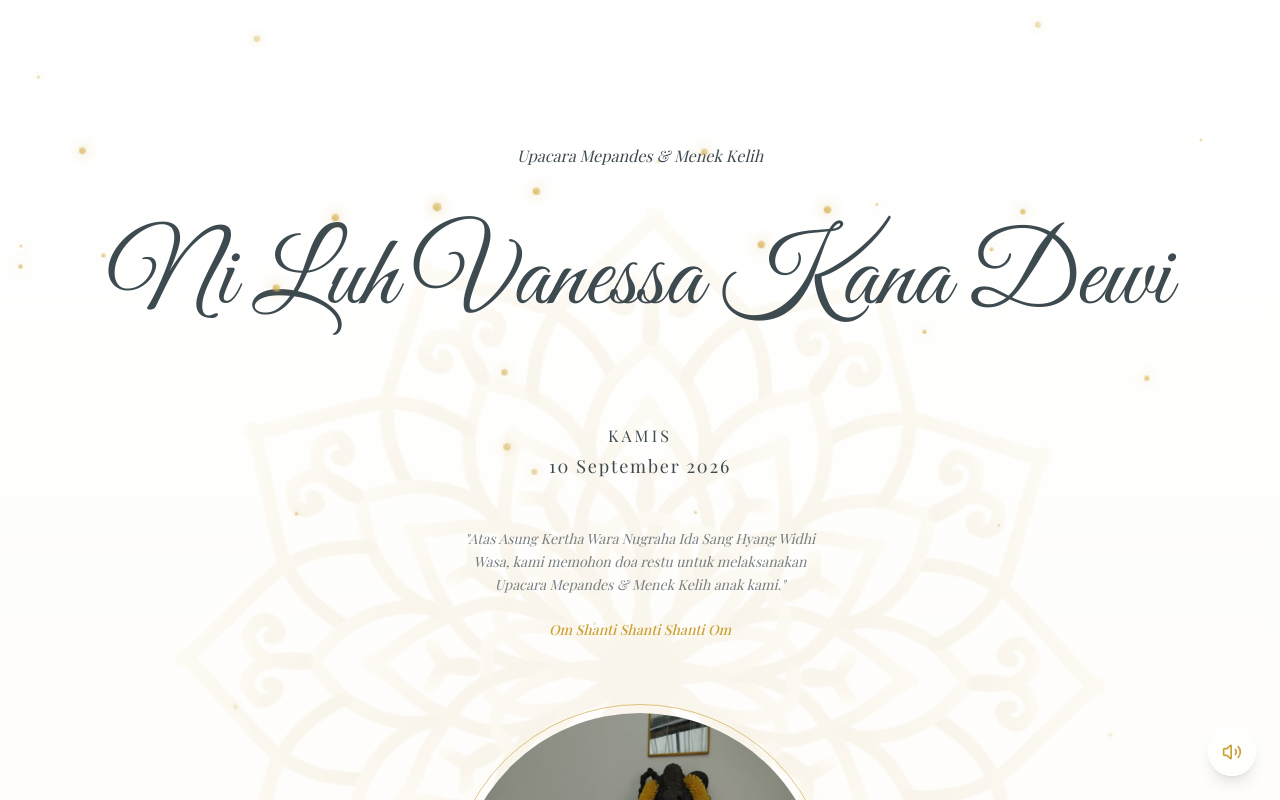
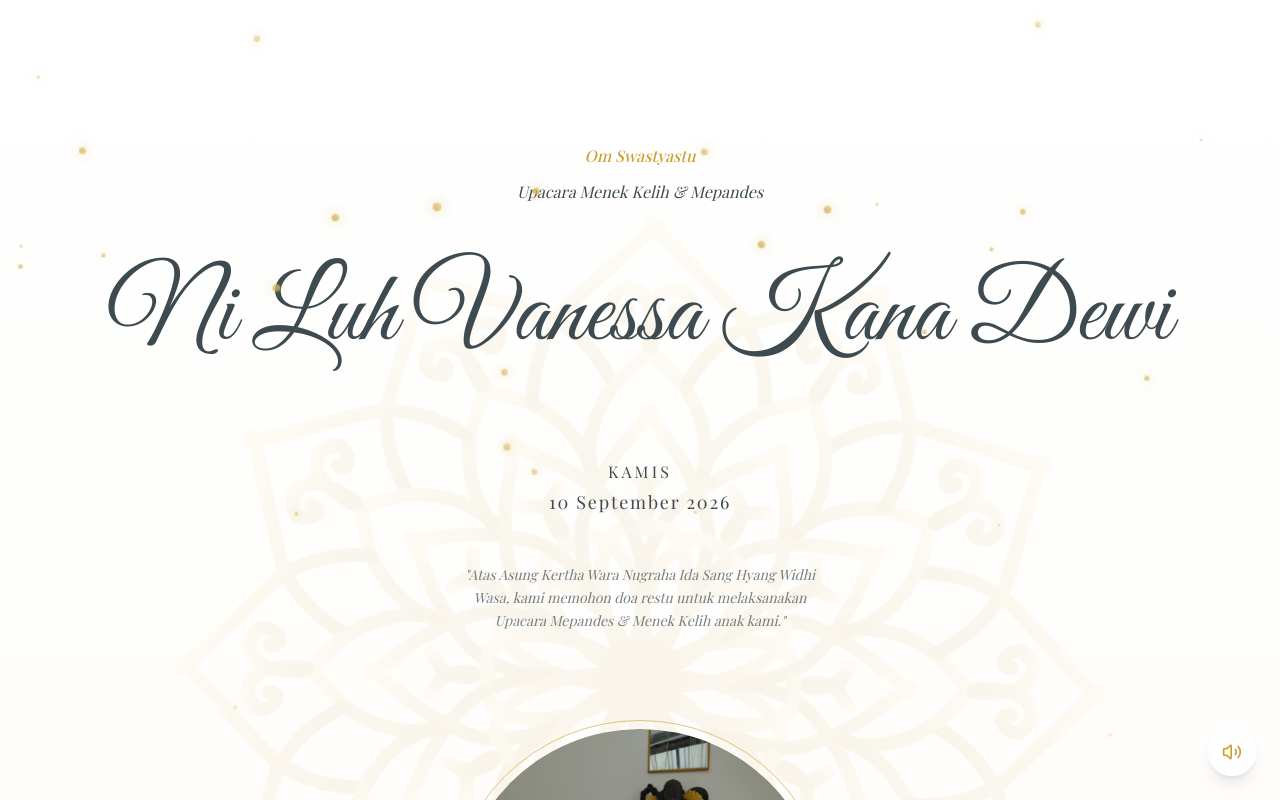
Before and after one commit to FARELNICKHOLAS/metatah-kana, a React (Vite) app: page / in a window 1280 px wide. Both pictures are taken after a click on the button "BUKA UNDANGAN". Shown: the top 800 px of the page. Built offline with nearby package versions, Linux system fonts and the light colour scheme; a web font is replaced by a local one.

Commit message:
Update Hero page text and placement

```diff
--- a/src/components/Hero.jsx
+++ b/src/components/Hero.jsx
@@ -20,10 +20,19 @@ export default function Hero() {
         <motion.span
           initial={{ opacity: 0 }}
           animate={{ opacity: 1 }}
+          transition={{ duration: 1, delay: 0.2 }}
+          className="font-serif italic text-sm md:text-base text-gold font-medium mb-3"
+        >
+          Om Swastyastu
+        </motion.span>
+
+        <motion.span
+          initial={{ opacity: 0 }}
+          animate={{ opacity: 1 }}
           transition={{ duration: 1, delay: 0.3 }}
           className="font-serif italic text-sm md:text-base mb-4"
         >
-          Upacara Mepandes & Menek Kelih
+          Upacara Menek Kelih & Mepandes
         </motion.span>
 
         {/* Names in Script */}
@@ -62,14 +71,6 @@ export default function Hero() {
         >
           "Atas Asung Kertha Wara Nugraha Ida Sang Hyang Widhi Wasa, kami memohon doa restu untuk melaksanakan Upacara Mepandes & Menek Kelih anak kami."
         </motion.p>
-        <motion.span
-          initial={{ opacity: 0 }}
-          animate={{ opacity: 1 }}
-          transition={{ duration: 1, delay: 1.1 }}
-          className="font-serif italic text-sm text-gold font-medium"
-        >
-          Om Shanti Shanti Shanti Om
-        </motion.span>
 
         {/* Photo Slot */}
         <motion.div
```
